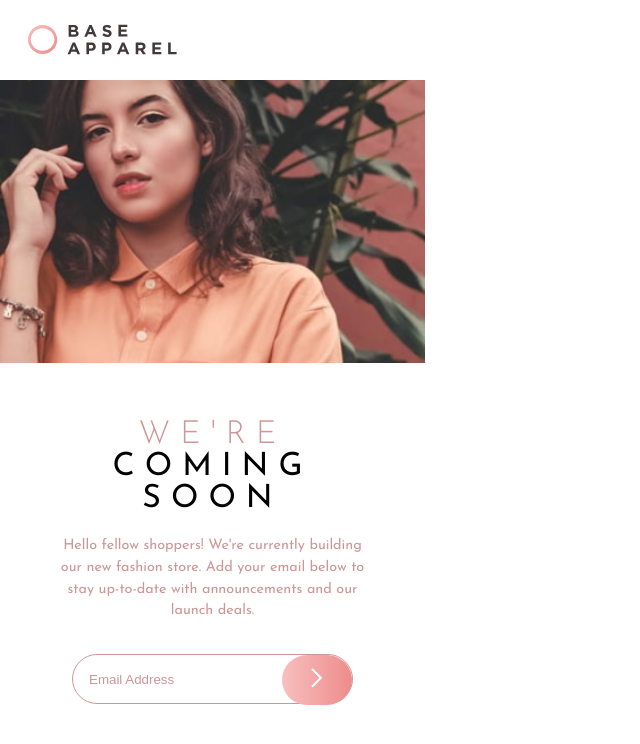
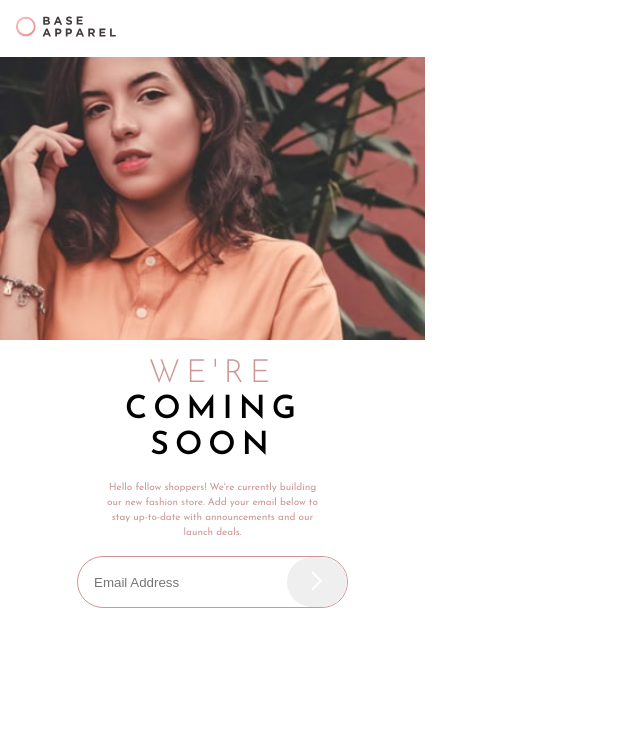
Before and after one commit to Jbugglin/base-apparel-coming-soon, a plain HTML site: page index.html in a window 1280 px wide. Shown: the whole page, without its empty margins (0-640 px from the left). Drawn offline with Linux system fonts and the light colour scheme.

Commit message:
Update
Removed the header due to having to set up the text with logo on the left and hero on the right in desktop. I think doing it this way will be easier than having to tell the header to stick with only park of the main container.

```diff
--- a/index.html
+++ b/index.html
@@ -14,10 +14,10 @@
     <link rel="stylesheet" href="style.css">
 </head>
 <body>
-    <header>
-        <img src="./images/logo.svg" alt="Base Apparel logo">
-    </header>
     <main>
+        <div class="logo">
+            <img src="./images/logo.svg" alt="Base Apparel logo">
+        </div>
         <div class="image-container">
             <img src="./images/hero-mobile.jpg" alt="Hero Image Mobile">
         </div>
@@ -39,5 +39,6 @@
             Coded by <a href="https://github.com/Jbugglin/base-apparel-coming-soon">Jordan Bugglin</a>.
         </p>
     </footer>
+    <script src="./user-form.js"></script>
 </body>
 </html>
--- a/style.css
+++ b/style.css
@@ -20,27 +20,23 @@ html, body {
 }
 
 body {
-    font-size: 16px;
-    position: relative;
     font-family: "Josefin Sans", sans-serif;
     font-optical-sizing: auto;
 }
 
-header {
-    width: 100%;
+main {
     max-width: 425px;
-    height: 10%;
+    width: 100vw;
+    min-height: 100dvh;
 }
 
-header img {
-    width: 35%;
-    height: auto;
-    margin: 1.5rem 1.75rem auto;
+.logo {
+    padding: 1rem;
 }
 
-main {
-    height: 90%;
-    max-width: 425px;
+.logo img {
+    width: 100px;
+    height: 100%;
 }
 
 .image-container {
@@ -51,20 +47,7 @@ main {
 .image-container img {
     display: block;
     width: 100%;
-    height: 100%;
-}
-
-main .text-container h1 {
-    font-size: 2rem;
-    width: 200px;
-    display: flex;
-    flex-direction: column;
-    align-items: center;
-    text-align: center;
-    text-transform: uppercase;
-    font-weight: 400;
-    margin: 3.5rem auto 1rem;
-    letter-spacing: 10px;
+    height: auto;
 }
 
 .text-container {
@@ -72,77 +55,57 @@ main .text-container h1 {
     flex-direction: column;
     justify-content: center;
     align-items: center;
+    padding: 1rem;
 }
 
-.text-container h1 span {
+.text-container h1 {
+    display: flex;
+    flex-direction: column;
+    width: 175px;
+    text-align: center;
+    font-size: 2rem;
+    letter-spacing: 6px;
+    font-weight: 600;
+    text-transform: uppercase;
+    line-height: 1.125;
+}
+
+.text-container span {
+    font-weight: 300;
     color: var(--pri-desaturated-red);
-    font-weight: 300;
+    font-size: 2rem;
 }
 
 .text-container p {
+    font-size: 0.625rem;
+    text-align: center;
+    max-width: 220px;
+    color: var(--pri-desaturated-red);
+    margin: 1rem 0rem;
     line-height: 1.5;
-    text-align: center;
-    font-size: 0.9rem;
-    margin: 0.25rem 0rem 2rem;
-    max-width: 315px;
-    font-weight: 400;
-    color: var(--pri-desaturated-red);
 }
 
 .user-submit-wrapper {
     border: 1px solid var(--pri-desaturated-red);
     border-radius: 2rem;
-    height: 50px;
     display: flex;
-    justify-content: space-between;
 }
 
-#user-in-email {
-    margin: 0;
-    padding: 0rem 1rem;
+.user-submit-wrapper #user-in-email {
     height: 50px;
-    outline: none;
     border: none;
     background: transparent;
+    padding: 0rem 1rem;
 }
 
-#user-in-email::placeholder {
-    color: var(--pri-desaturated-red);
+.user-submit-wrapper button {
+    height: 50px;
+    width: 60px;
+    border: none;
+    border-radius: 2rem;
 }
 
-button {
-    display: block;
-    margin: 0;
-    padding: 0;
-    height: 50px;
-    width: 70px;
-    border-radius: inherit;
-    border: none;
-
-
-    background: linear-gradient(to right, var(--linGrad-2-1) 0%, var(--linGrad-2-2));
-    color: white;
-}
 
 footer {
     display: none;
-    position: absolute;
-    bottom: 0;
 }
-
-.attribution {
-    font-size: 11px; text-align: center;
-}
-
-.attribution a {
-    color: hsl(228, 45%, 44%);
-}
-
-/* Tablet: 481px - 768px */
-@media only screen and (min-width: 481px) {}
-
-/* Small Desktop: 769px - 1024px  */
-@media only screen and (min-width:769px) {}
-
-/*  Large Desktop: 1025px+ */
-@media only screen and (min-width:1025px) {}
```
